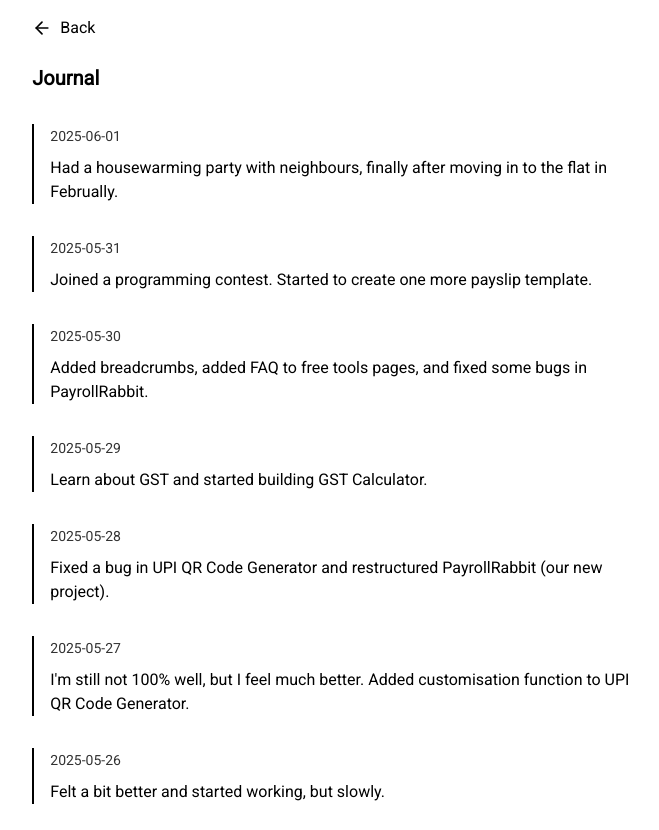
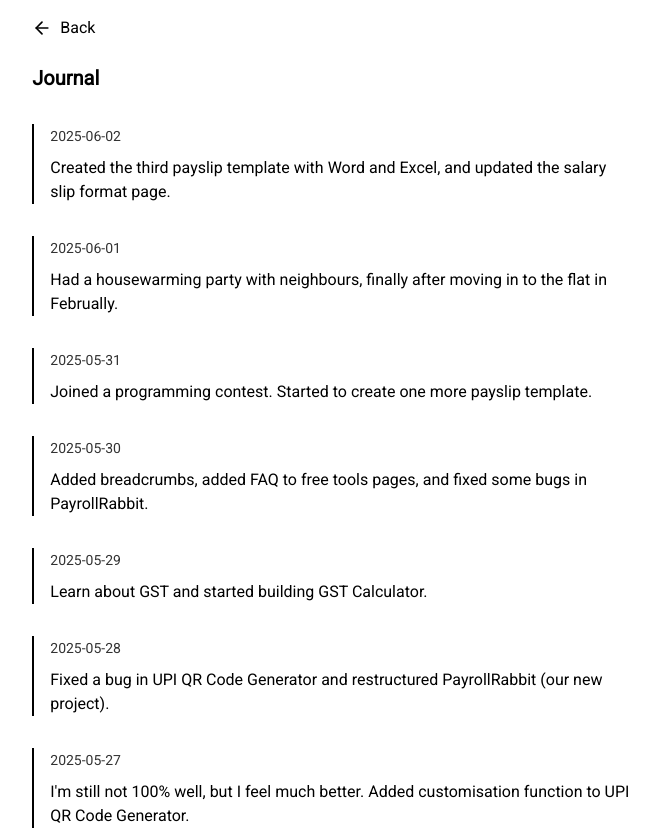
Before and after one commit to minamicode/minamicode.com, a Next.js app: page /journal in a window 1280 px wide. Shown: the top 830 px of the page, without its empty margins (309-968 px from the left). Built offline with nearby package versions, Linux system fonts and the light colour scheme.

Commit message:
add a journal entry

```diff
--- a/src/app/_components/JournalEntries.tsx
+++ b/src/app/_components/JournalEntries.tsx
@@ -6,6 +6,10 @@ type JournalEntry = {
 };
 
 const entries: JournalEntry[] = [
+  {
+    date: "2025-06-02",
+    text: "Created the third payslip template with Word and Excel, and updated the salary slip format page.",
+  },
   {
     date: "2025-06-01",
     text: "Had a housewarming party with neighbours, finally after moving in to the flat in Februally.",
```
